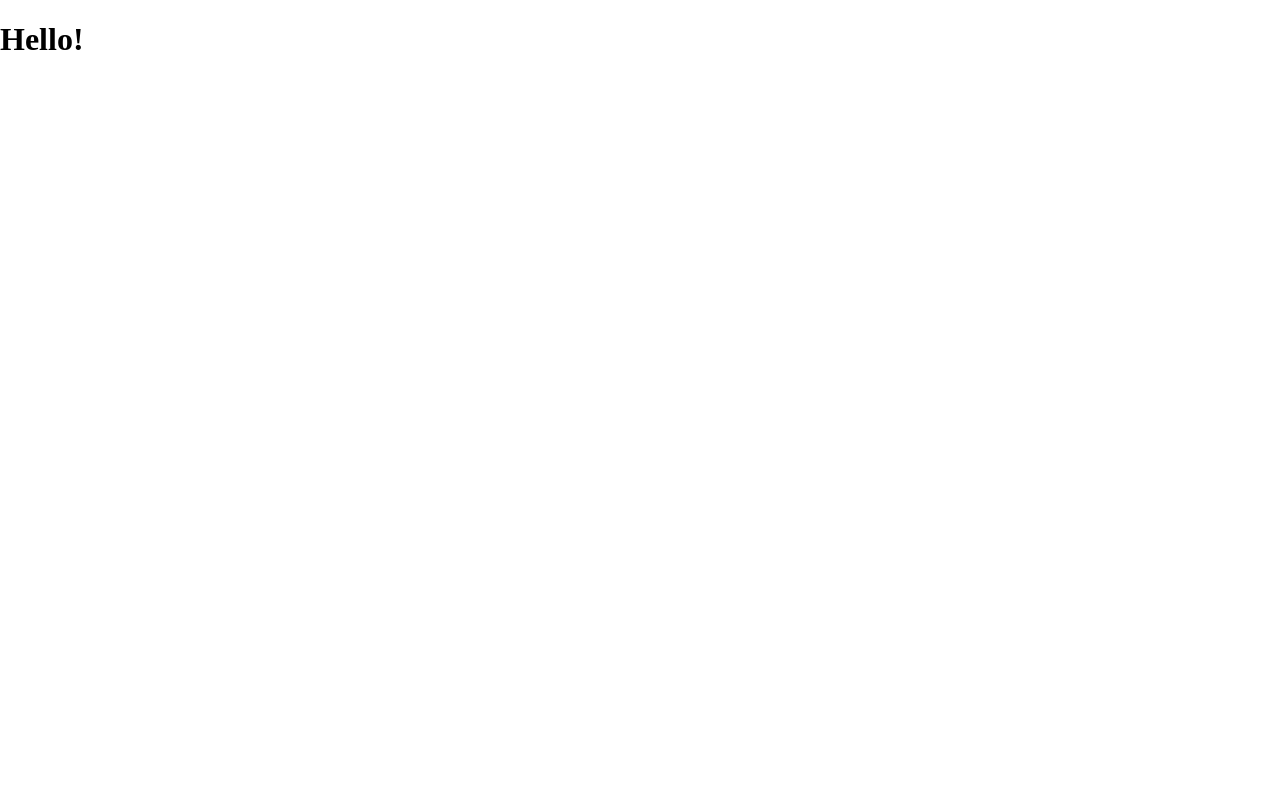
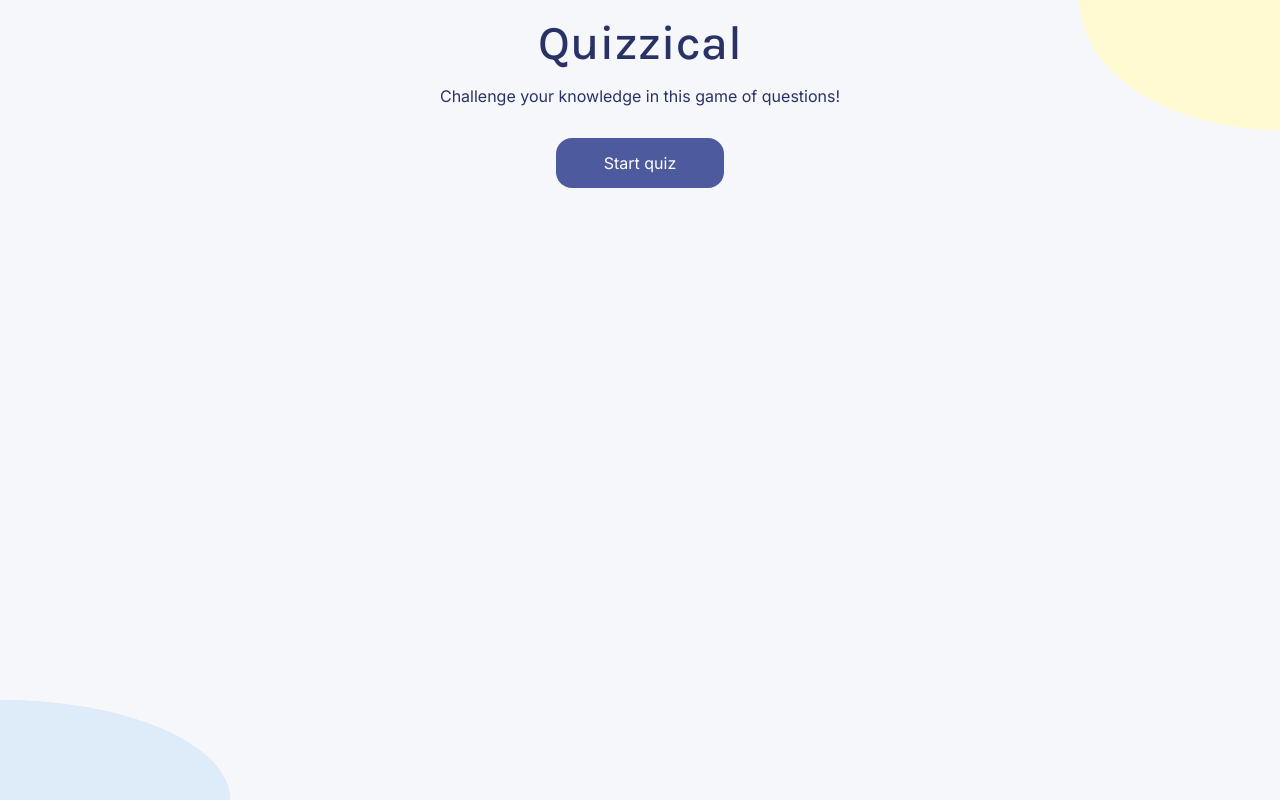
Before and after one commit to rodrigo93/react-quizzical, a React (Vite) app: page / in a window 1280 px wide. Built offline with nearby package versions, Linux system fonts and the light colour scheme.

Commit message:
Add initial screen

```diff
--- /dev/null
+++ b/App.jsx
@@ -0,0 +1,11 @@
+import React from "react";
+
+export default function App () {
+  return (
+    <div className="app--container">
+      <h1>Quizzical</h1>
+      <p>Challenge your knowledge in this game of questions!</p>
+      <button>Start quiz</button>
+    </div>
+  )
+}
--- a/index.html
+++ b/index.html
@@ -1,7 +1,16 @@
 <html>
-    <head><link rel="stylesheet" href="https://cdnjs.cloudflare.com/ajax/libs/normalize/8.0.1/normalize.css">
+    <head>
+        <!-- Fonts-->
+        <link rel="preconnect" href="https://fonts.googleapis.com">
+        <link rel="preconnect" href="https://fonts.gstatic.com" crossorigin>
+        <link href="https://fonts.googleapis.com/css2?family=Inter:wght@100..900&family=Montserrat:ital,wght@0,100;0,200;0,300;0,400;0,500;0,600;0,700;0,800;0,900;1,100;1,200;1,300;1,400;1,500;1,600;1,700;1,800;1,900&display=swap" rel="stylesheet">
+        <link href="https://fonts.googleapis.com/css2?family=Inter:wght@100..900&family=Karla:ital,wght@0,200..800;1,200..800&family=Montserrat:ital,wght@0,100;0,200;0,300;0,400;0,500;0,600;0,700;0,800;0,900;1,100;1,200;1,300;1,400;1,500;1,600;1,700;1,800;1,900&display=swap" rel="stylesheet">
+
+        <!-- CSS -->
+        <link rel="stylesheet" href="https://cdnjs.cloudflare.com/ajax/libs/normalize/8.0.1/normalize.css">
         <link rel="stylesheet" href="style.css">
-        <title>Quizzical</title>
+
+        <title>Quizzical Game</title>
     </head>
     <body>
         <div id="root"></div>
--- a/index.jsx
+++ b/index.jsx
@@ -1,4 +1,5 @@
 import React from "react"
 import ReactDOM from "react-dom"
+import App from "./App";
 
-ReactDOM.render(<h1>Hello!</h1>, document.getElementById("root"))
+ReactDOM.render(<App />, document.getElementById("root"))
--- a/style.css
+++ b/style.css
@@ -1,3 +1,103 @@
-* {
-    box-sizing: border-box;
+/* Normalize.css v8.0.1 | MIT License | github.com/necolas/normalize.css */
+
+html {
+    line-height: 1.15; /* 1 */
+    -webkit-text-size-adjust: 100%; /* 2 */
+
+    font-family: "Karla", sans-serif;
+
+    display: flex;
+    justify-items: center;
+    justify-content: center;
+    align-items: center;
+    align-content: center;
 }
+
+body {
+    margin: 0;
+}
+
+h1, h2, h3, h4, h5, h6 {
+    margin: 0;
+    font-size: 1.5rem;
+}
+
+ul, ol, dl {
+    margin: 0;
+    padding: 0;
+}
+
+a {
+    background-color: transparent;
+}
+
+table {
+    border-collapse: collapse;
+    border-spacing: 0;
+}
+
+/* End of Normalize.css v8.0.1 | MIT License | github.com/necolas/normalize.css */
+
+body {
+    background-color: #F5F7FB;
+
+    ::before {
+        content: "";
+        position: absolute;
+        top: 0;
+        right: 0;
+        width: 200px;
+        height: 130px;
+        background-color: #FFFAD1;
+        border-radius: 0 0 0 100%;
+    }
+
+    ::after {
+        content: "";
+        position: absolute;
+        bottom: 0;
+        left: 0;
+        width: 230px;
+        height: 100px;
+        background-color: #DEEBF8;
+        border-radius: 0 100% 0 0;
+    }
+}
+
+h1 {
+    font-size: 3rem;
+    font-weight: 500;
+    color: #293264;
+}
+
+p {
+    font-family: "Inter", sans-serif;
+    color: #293264;
+}
+
+button {
+    font-family: "Inter", sans-serif;
+    font-size: 1rem;
+    font-weight: 400;
+    color: #FFFFFF;
+    background-color: #4D5B9E;
+    border: none;
+    border-radius: 1rem;
+    padding: 1rem 3rem;
+    cursor: pointer;
+}
+
+/* App */
+
+.app--container {
+    display: flex;
+    flex-direction: column;
+    justify-content: center;
+    align-items: center;
+
+    padding: 1rem;
+
+    > button {
+        margin-top: 1rem;
+    }
+}
```
Also changed, not shown: 1 other file (tests, documents, lock files or other folders).
